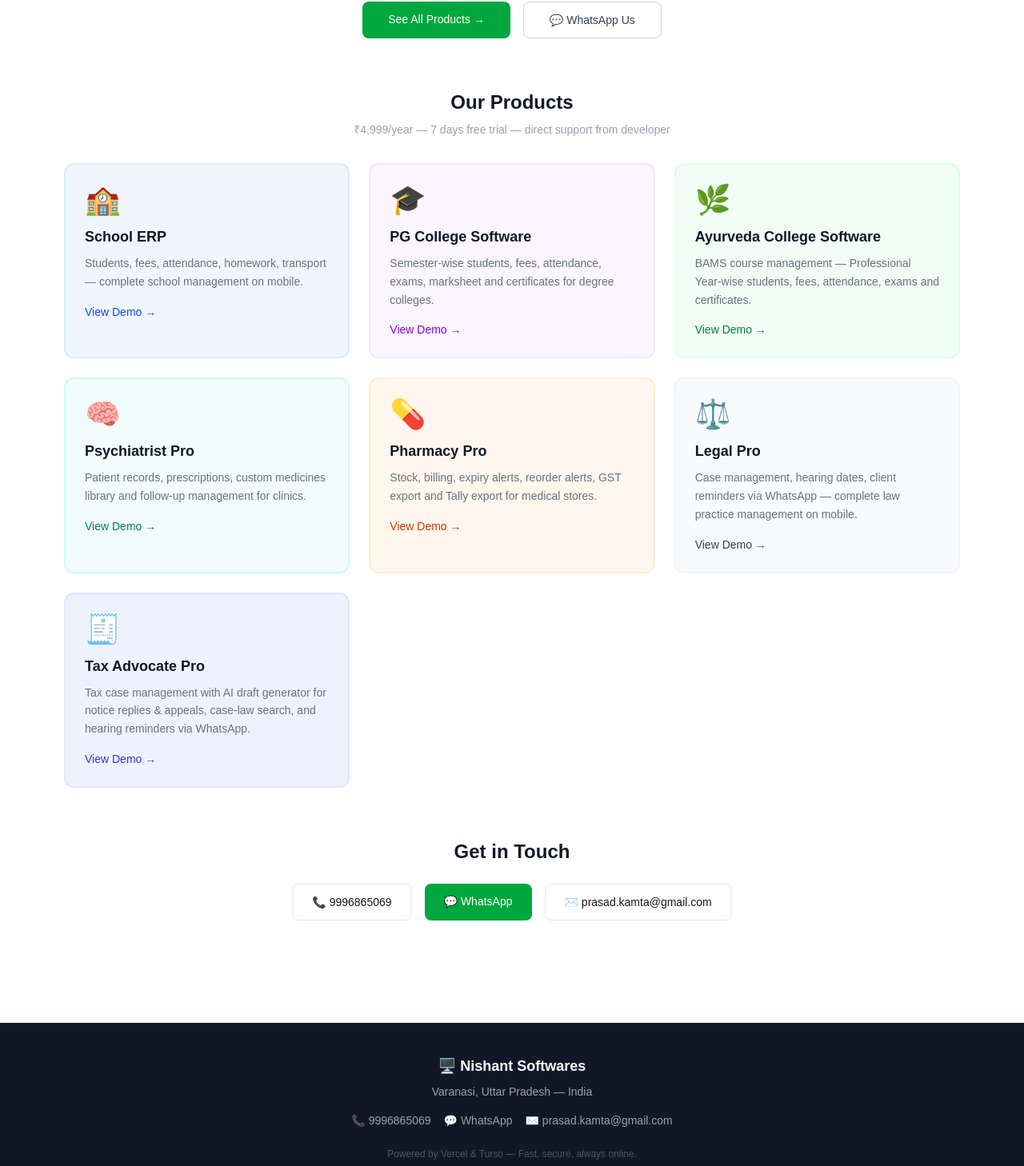
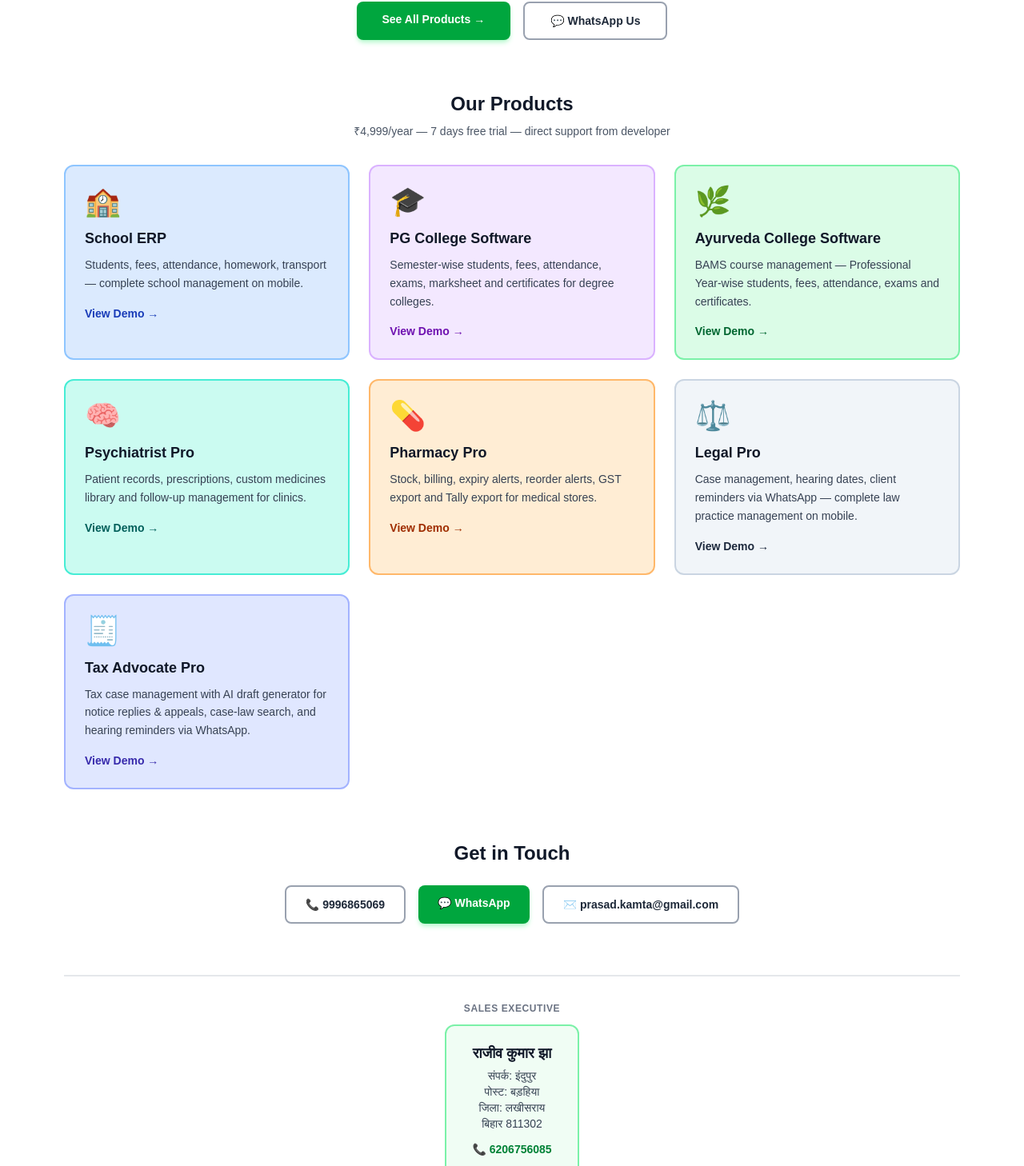
Before and after one commit to nanhaayurveda-kpt/nishant-hub, a Next.js app: page / in a window 1280 px wide. Shown: the part 379-1837 px from the top of the page at 80% size. Built offline with nearby package versions, Linux system fonts and the light colour scheme.

Commit message:
colors, footer aur Link component update

```diff
--- a/app/page.js
+++ b/app/page.js
@@ -53,16 +53,18 @@ const products = [
 ];
 
 const colorMap = {
-  blue: "bg-blue-50 text-blue-700 border-blue-100 hover:border-blue-300",
+  blue: "bg-blue-100 text-blue-800 border-blue-300 hover:border-blue-600 hover:shadow-lg hover:shadow-blue-100",
   purple:
-    "bg-purple-50 text-purple-700 border-purple-100 hover:border-purple-300",
-  green: "bg-green-50 text-green-700 border-green-100 hover:border-green-300",
-  teal: "bg-teal-50 text-teal-700 border-teal-100 hover:border-teal-300",
+    "bg-purple-100 text-purple-800 border-purple-300 hover:border-purple-600 hover:shadow-lg hover:shadow-purple-100",
+  green:
+    "bg-green-100 text-green-800 border-green-300 hover:border-green-600 hover:shadow-lg hover:shadow-green-100",
+  teal: "bg-teal-100 text-teal-800 border-teal-300 hover:border-teal-600 hover:shadow-lg hover:shadow-teal-100",
   orange:
-    "bg-orange-50 text-orange-700 border-orange-100 hover:border-orange-300",
-  slate: "bg-slate-50 text-slate-700 border-slate-100 hover:border-slate-300",
+    "bg-orange-100 text-orange-800 border-orange-300 hover:border-orange-600 hover:shadow-lg hover:shadow-orange-100",
+  slate:
+    "bg-slate-100 text-slate-800 border-slate-300 hover:border-slate-600 hover:shadow-lg hover:shadow-slate-100",
   indigo:
-    "bg-indigo-50 text-indigo-700 border-indigo-100 hover:border-indigo-300",
+    "bg-indigo-100 text-indigo-800 border-indigo-300 hover:border-indigo-600 hover:shadow-lg hover:shadow-indigo-100",
 };
 
 export default function HomePage() {
@@ -70,33 +72,33 @@ export default function HomePage() {
     <div className="max-w-6xl mx-auto px-4 py-12">
       {/* Hero */}
       <div className="text-center mb-16">
-        <div className="inline-block px-4 py-1.5 bg-green-100 text-green-700 rounded-full text-sm font-medium mb-5">
-         Made in Varanasi — For Indian Businesses
+        <div className="inline-block px-4 py-1.5 bg-green-600 text-white rounded-full text-sm font-bold mb-5">
+          Made in Varanasi — For Indian Businesses
         </div>
-        <h1 className="text-4xl md:text-5xl font-bold text-gray-900 mb-4 leading-tight">
+        <h1 className="text-4xl md:text-5xl font-extrabold text-gray-900 mb-4 leading-tight">
           Affordable Software for
           <br />
           <span className="text-green-600">Schools, Colleges & Clinics</span>
         </h1>
-        <p className="text-lg text-gray-500 max-w-2xl mx-auto mb-8">
+        <p className="text-lg text-gray-700 max-w-2xl mx-auto mb-8">
           Single-tenant SaaS — your data, your software. No sharing, no
           compromise. Works on mobile and desktop both.
         </p>
         <div className="flex flex-col sm:flex-row justify-center gap-4">
-          <a
+          <Link
             href="#products"
-            className="bg-green-600 text-white px-8 py-3 rounded-lg hover:bg-green-700 font-medium text-sm"
+            className="bg-green-600 text-white px-8 py-3 rounded-lg hover:bg-green-700 font-bold text-sm shadow-md shadow-green-200"
           >
             See All Products →
-          </a>
-          <a
+          </Link>
+          <Link
             href="https://wa.me/919996865069"
             target="_blank"
             rel="noopener noreferrer"
-            className="border border-gray-300 text-gray-700 px-8 py-3 rounded-lg hover:bg-gray-50 font-medium text-sm"
+            className="border-2 border-gray-400 text-gray-800 px-8 py-3 rounded-lg hover:bg-gray-100 font-bold text-sm"
           >
             💬 WhatsApp Us
-          </a>
+          </Link>
         </div>
       </div>
 
@@ -105,12 +107,12 @@ export default function HomePage() {
         <h2 className="text-2xl font-bold text-center text-gray-900 mb-2">
           Our Products
         </h2>
-        <p className="text-center text-gray-400 text-sm mb-8">
+        <p className="text-center text-gray-600 text-sm mb-8 font-medium">
           ₹4,999/year — 7 days free trial — direct support from developer
         </p>
         <div className="grid grid-cols-1 sm:grid-cols-2 lg:grid-cols-3 gap-6">
           {products.map((p, i) => (
-            <a
+            <Link
               key={i}
               href={p.url}
               target="_blank"
@@ -121,39 +123,59 @@ export default function HomePage() {
               <h3 className="font-bold text-gray-900 text-lg mb-2">
                 {p.title}
               </h3>
-              <p className="text-gray-500 text-sm leading-relaxed">{p.desc}</p>
-              <p className="text-sm font-medium mt-4">View Demo →</p>
-            </a>
+              <p className="text-gray-700 text-sm leading-relaxed">{p.desc}</p>
+              <p className="text-sm font-bold mt-4">View Demo →</p>
+            </Link>
           ))}
         </div>
       </div>
 
       {/* Contact */}
-      <div id="contact" className="text-center">
+      <div id="contact" className="text-center mb-16">
         <h2 className="text-2xl font-bold text-gray-900 mb-6">Get in Touch</h2>
         <div className="flex flex-col sm:flex-row justify-center gap-4 text-sm">
-          <a
+          <Link
             href="tel:+919996865069"
-            className="border border-gray-200 px-6 py-3 rounded-lg hover:bg-gray-50"
+            className="border-2 border-gray-400 text-gray-800 px-6 py-3 rounded-lg hover:bg-gray-100 font-bold"
           >
             📞 9996865069
-          </a>
-          <a
+          </Link>
+          <Link
             href="https://wa.me/919996865069"
             target="_blank"
             rel="noopener noreferrer"
-            className="bg-green-600 text-white px-6 py-3 rounded-lg hover:bg-green-700"
+            className="bg-green-600 text-white px-6 py-3 rounded-lg hover:bg-green-700 font-bold shadow-md shadow-green-200"
           >
             💬 WhatsApp
-          </a>
-          <a
+          </Link>
+          <Link
             href="mailto:prasad.kamta@gmail.com"
-            className="border border-gray-200 px-6 py-3 rounded-lg hover:bg-gray-50"
+            className="border-2 border-gray-400 text-gray-800 px-6 py-3 rounded-lg hover:bg-gray-100 font-bold"
           >
             ✉️ prasad.kamta@gmail.com
-          </a>
+          </Link>
         </div>
       </div>
+
+      {/* Footer - Sales Executive */}
+      <footer className="border-t-2 border-gray-200 pt-8 text-center">
+        <p className="text-xs uppercase tracking-wider text-gray-500 font-bold mb-3">
+          Sales Executive
+        </p>
+        <div className="inline-block bg-green-50 border-2 border-green-300 rounded-xl px-8 py-5">
+          <p className="text-lg font-extrabold text-gray-900">राजीव कुमार झा</p>
+          <p className="text-sm text-gray-700 mt-1">संपर्क: इंदुपुर</p>
+          <p className="text-sm text-gray-700">पोस्ट: बड़हिया</p>
+          <p className="text-sm text-gray-700">जिला: लखीसराय</p>
+          <p className="text-sm text-gray-700">बिहार 811302</p>
+          <Link
+            href="tel:+916206756085"
+            className="inline-block mt-3 text-green-700 font-bold text-sm hover:underline"
+          >
+            📞 6206756085
+          </Link>
+        </div>
+      </footer>
     </div>
   );
 }
```
